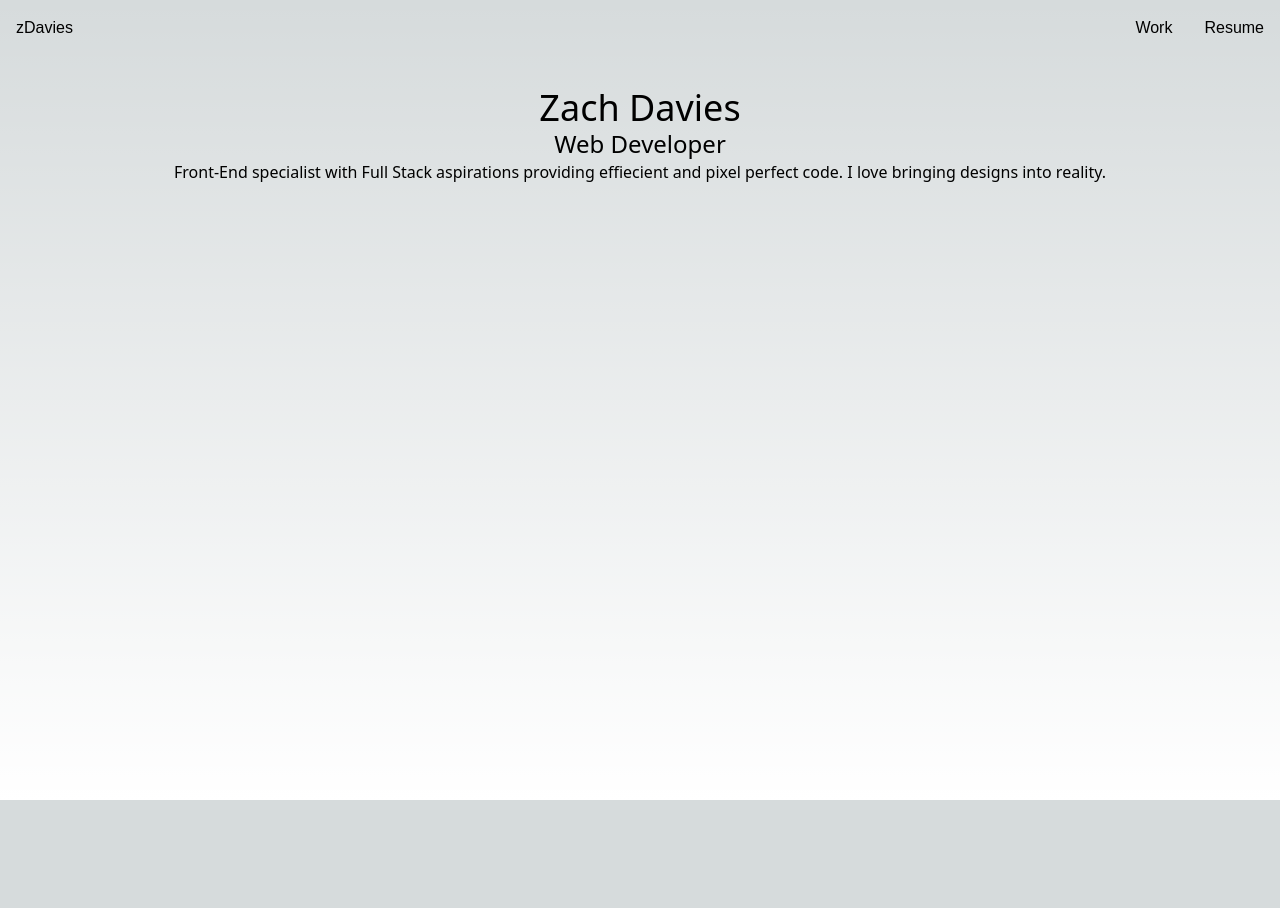
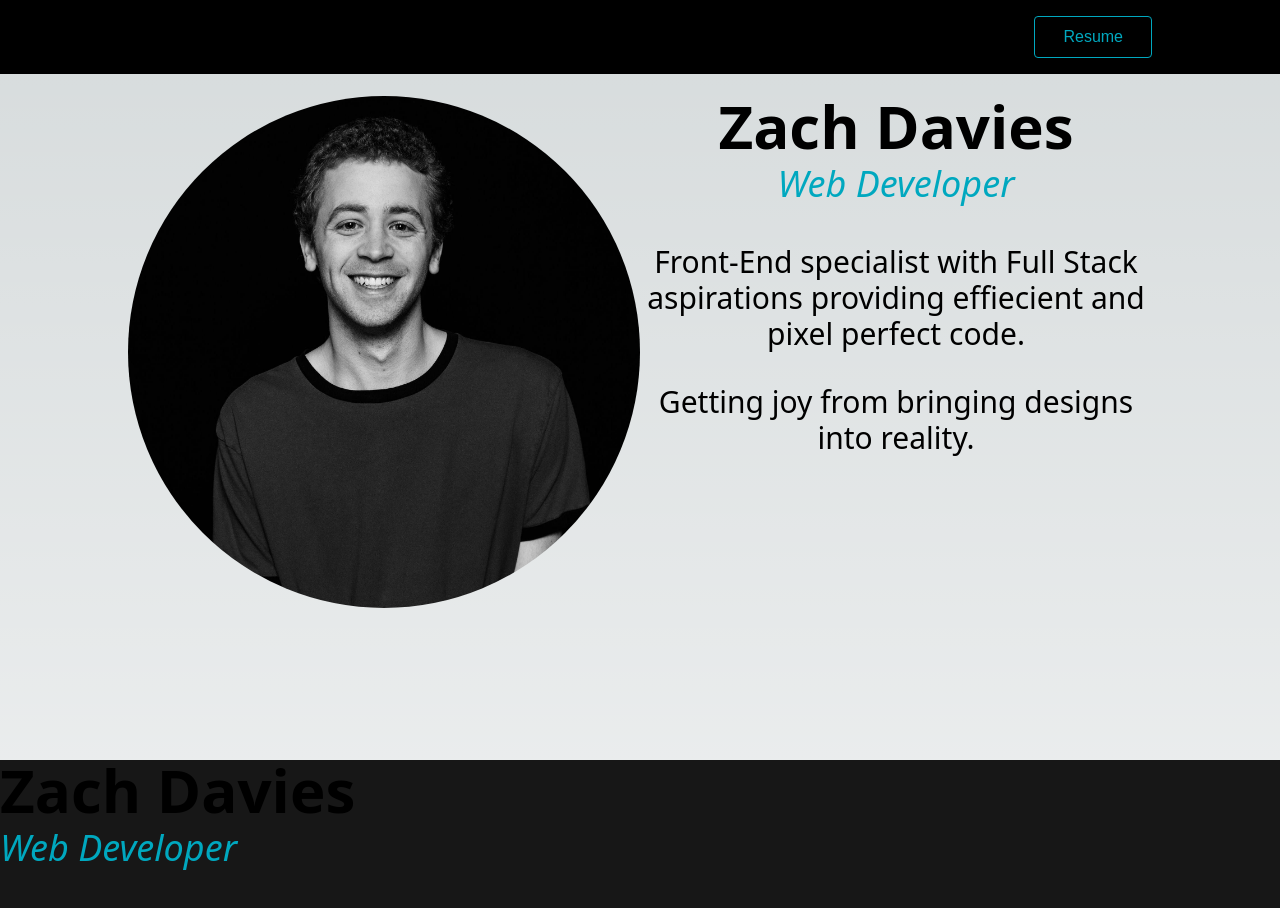
Before and after one commit to zachary-davies/portfolio, a Next.js app: page / in a window 1280 px wide. Shown: the top 908 px of the page. Before the commit the page ends 800 px from the top, so only its background shows below. Built offline with nearby package versions, Linux system fonts and the light colour scheme; a web font is replaced by a local one.

Commit message:
Adding the hero portion of the site to-do: Animations, skillset, projects

```diff
--- a/next.config.mjs
+++ b/next.config.mjs
@@ -1,6 +1,4 @@
 /** @type {import('next').NextConfig} */
-const nextConfig = {
-  output: "export",
-};
+const nextConfig = {};
 
 export default nextConfig;
--- a/src/app/globals.css
+++ b/src/app/globals.css
@@ -6,6 +6,7 @@
   --foreground-rgb: 0, 0, 0;
   --background-start-rgb: 214, 219, 220;
   --background-end-rgb: 255, 255, 255;
+  --primary-blue: #00a8bf;
 }
 
 @media (prefers-color-scheme: dark) {
@@ -26,21 +27,53 @@ body {
     rgb(var(--background-start-rgb));
 }
 
+.hero {
+  min-height: 85vh;
+}
+
+.primary-text {
+  color: var(--primary-blue);
+}
+
+.border-1 {
+  border-width: 1px;
+}
+
+.border-primary {
+  border-color: var(--primary-blue);
+}
+
+.btn-primary {
+  transition: all 0.5s ease;
+  @apply py-2 px-7 border-1 rounded border-primary;
+  color: var(--primary-blue);
+
+  &:hover {
+    background-color: var(--primary-blue);
+    color: #000;
+  }
+}
+
+.propic {
+  width: 100%;
+  border-radius: 50%;
+}
+
 @layer base {
   h1 {
+    @apply text-6xl font-semibold;
+  }
+
+  h2 {
+    @apply text-5xl;
+  }
+
+  h3 {
     @apply text-4xl;
   }
 
-  h2 {
-    @apply text-3xl;
-  }
-
-  h3 {
-    @apply text-2xl;
-  }
-
   h4 {
-    @apply text-xl;
+    @apply text-xl md:text-3xl;
   }
 }
 
--- a/src/app/page.tsx
+++ b/src/app/page.tsx
@@ -1,12 +1,19 @@
 "use client";
 
 import Typewriter from "typewriter-effect";
+import profilePic from "./images/profile_pic.jpg";
+import Image from "next/image";
+import Wave from "react-wavify";
 
 export default function Home() {
   return (
-    <main className="min-h-screen p-4">
-      <nav className="flex w-full sticky mb-12 justify-between font-someType">
-        <div style={{ minWidth: "140px" }}>
+    <div className="min-h-screen">
+      <nav className="w-full fixed top-0 font-someType text-center p-4 bg-black z-50">
+        <div
+          className="flex justify-between max-w-5xl mx-auto"
+          style={{ backgroundColor: "#000" }}
+        >
+          <div style={{ minWidth: "65px" }}>
             <Typewriter
               options={{ cursor: " " }}
               onInit={(typewriter) => {
@@ -14,24 +21,52 @@ export default function Home() {
               }}
             />
           </div>
-        <ul className="flex items-center">
-          <li className="mr-8">
-            <a href="#">Work</a>
-          </li>
-          <li>
-            <a href="#">Resume</a>
-          </li>
-        </ul>
+          <a className="btn-primary" href="#">
+            Resume
+          </a>
+        </div>
       </nav>
 
-      <div className="text-center">
-        <h1>Zach Davies</h1>
-        <h3>Web Developer</h3>
-        <p>
-          Front-End specialist with Full Stack aspirations providing effiecient
-          and pixel perfect code. I love bringing designs into reality.
-        </p>
+      <main className="hero p-4 mt-20">
+        <div
+          className="flex flex-col-reverse md:flex-row text-center max-w-5xl mx-auto"
+          style={{ zIndex: 2, position: "relative" }}
+        >
+          <div
+            className="flex-1"
+            style={{ minHeight: "220px", minWidth: "220px" }}
+          >
+            <Image
+              src={profilePic}
+              alt="Profile picture of Zachary Davies"
+              className="propic"
+            />
+          </div>
+          <div className="flex flex-1 flex-col">
+            <div className="mb-6">
+              <h1 className="pb-2">Zach Davies</h1>
+              <h3 className="pb-4 italic font-light primary-text">
+                Web Developer
+              </h3>
+            </div>
+            <h4 className="pb-8">
+              Front-End specialist with Full Stack aspirations providing
+              effiecient and pixel perfect code.
+            </h4>
+            <h4>Getting joy from bringing designs into reality.</h4>
+          </div>
         </div>
       </main>
+
+      <div
+        className="skillset"
+        style={{ height: "100vh", backgroundColor: "#171717" }}
+      >
+        <div className="mb-6">
+          <h1 className="pb-2">Zach Davies</h1>
+          <h3 className="pb-4 italic font-light primary-text">Web Developer</h3>
+        </div>
+      </div>
+    </div>
   );
 }
```
Also changed, not shown: src/app/images/profile_pic.jpg (added), 1 other file (tests, documents, lock files or other folders). Lines whose indentation alone changed are shown as unchanged.
